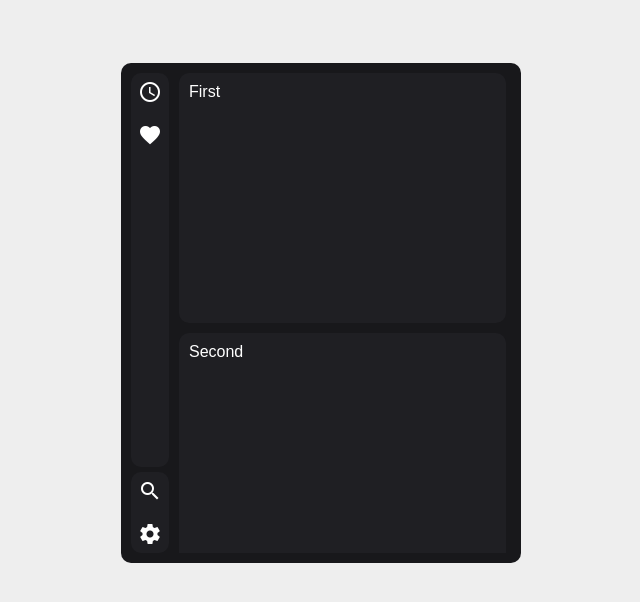
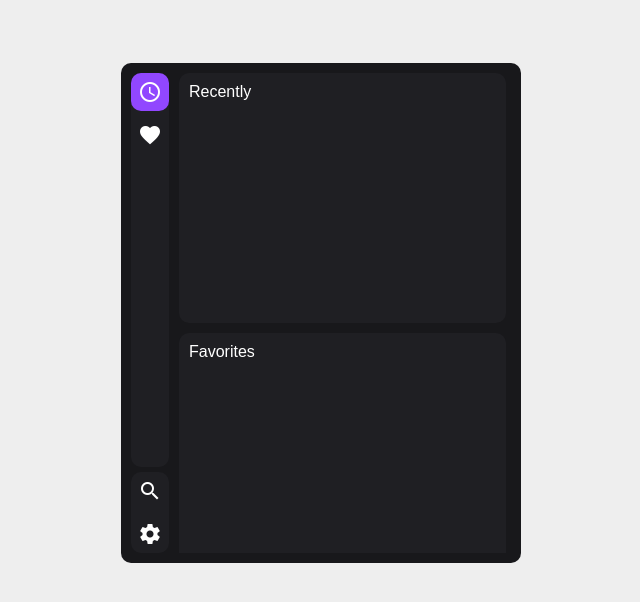
Before and after one commit to 1samson1/monka-app, a Vue app: page / in a window 1280 px wide. Shown: the top 602 px of the page, without its empty margins (319-959 px from the left). Built offline with nearby package versions, Linux system fonts and the light colour scheme.

Commit message:
add switch active nav buttons

```diff
--- a/package.json
+++ b/package.json
@@ -45,6 +45,7 @@
   "dependencies": {
     "@babel/polyfill": "^7.12.1",
     "gsap": "^3.9.0",
+    "mitt": "^3.0.0",
     "vue": "^3.2.26",
     "vuex": "^4.0.2"
   },
--- a/src/App.vue
+++ b/src/App.vue
@@ -1,5 +1,5 @@
 <template>
-    <Navigation @changeActive="onChangeActiveView" />
+    <Navigation />
     <component :is="views[getCurrentView]"></component>
 </template>
 
@@ -9,7 +9,7 @@ import Navigation from '@/components/Navigation.vue'
 import Emotes from '@/views/Emotes.vue'
 import Search from '@/views/Search.vue'
 import Settings from '@/views/Settings.vue'
-import {mapGetters, mapActions} from 'vuex'
+import {mapGetters} from 'vuex'
 
 export default {
     data(){
@@ -22,9 +22,7 @@ export default {
         }
     },
     methods:{
-        ...mapActions([
-            'onChangeActiveView'
-        ])
+
     },
     computed:{
         ...mapGetters([
--- a/src/components/Navigation.vue
+++ b/src/components/Navigation.vue
@@ -1,17 +1,21 @@
 <template>
     <div class="navigation">
-        <div class="nav-section emotes"
-            @click="onChangeActiveView('emotes')
-        ">
-            <NavButton icon="schedule" />
-            <NavButton icon="favorite" />
+        <div class="nav-section emotes" >
+            <NavButton
+                v-for="item in sections"
+
+                :key="item.icon"
+                :icon="item.icon"
+                :active="getActiveSection === item.value && isEmoteSection"
+
+                @click="onClickButtonSection(item.value)"
+            />
         </div>
         <div class="nav-section">
             <NavButton
                 v-for="item in buttons"
 
                 :key="item.icon"
-                :value="icon"
                 :icon="item.icon"
                 :active="getCurrentView === item.icon"
 
@@ -23,12 +27,23 @@
 </template>
 
 <script>
+import { eventBus } from '@/index.js'
 import NavButton from './NavButton.vue'
 import {mapGetters, mapActions} from 'vuex'
 
 export default {
     data(){
         return {
+            sections: [
+                {
+                    icon: 'schedule',
+                    value: 'recently'
+                },
+                {
+                    icon: 'favorite',
+                    value: 'favorites'
+                },
+            ],
             buttons:[
                 {
                     icon: 'search'
@@ -40,16 +55,22 @@ export default {
         }
     },
     methods: {
-        onClickButton(e, t){
-            console.log(e, t);
+        onClickButtonSection(active){
+            this.onChangeActiveView('emotes')
+            this.onChangeActiveSection({active})
         },
         ...mapActions([
-            'onChangeActiveView'
+            'onChangeActiveView',
+            'onChangeActiveSection',
         ])
     },
     computed:{
+        isEmoteSection(){
+            return this.getCurrentView === 'emotes'
+        },
         ...mapGetters([
-            'getCurrentView'
+            'getCurrentView',
+            'getActiveSection',
         ])
     },
     components: {
--- a/src/store/modules/emotes.js
+++ b/src/store/modules/emotes.js
@@ -3,7 +3,7 @@ export default {
         onChangeActiveSection({commit}, {active}){
             if(!active) return;
 
-            commit('changeView', active)
+            commit('changeActiveSection', active)
         }
     },
     mutations:{
@@ -12,7 +12,7 @@ export default {
         }
     },
     state:{
-        activeSection: 'emotes',
+        activeSection: 'recently',
     },
     getters:{
         getActiveSection(state){
--- a/src/styles/main.css
+++ b/src/styles/main.css
@@ -5,7 +5,7 @@
     --bgSec: #1f1f23;
 
     --toHover: #383b42;
-    --toActive: #ae8eff;
+    --toActive: #9147ff;
 
     --scrollbar-size: .4rem;
     --scrollbar-minlength: 1.5rem; /* Minimum length of scrollbar thumb (width of horizontal, height of vertical) */
@@ -79,7 +79,7 @@ body {
 }
 
 #monka .navigation .to-section.active {
-    color: var(--toActive);
+    background: var(--toActive);
 }
 
 /* VIEWS */
--- a/src/views/Emotes.vue
+++ b/src/views/Emotes.vue
@@ -1,23 +1,16 @@
 <template>
     <div class="sections scroll" @scroll="onScroll">
-        <div class="section" data-section="first">First</div>
-        <div class="section" data-section="second">Second</div>
-        <div class="section" data-section="third">Third</div>
-        <div class="section" data-section="fourth">Fourth</div>
-        <div class="section" data-section="fifth">Fifth</div>
+        <div class="section" data-section="recently">Recently</div>
+        <div class="section" data-section="favorites">Favorites</div>
     </div>
 </template>
 
 <script>
+import {mapGetters, mapActions} from 'vuex'
+
 export default {
     mounted(){
 
-    },
-    data(){
-        return {
-            name: 'emotes',
-            currentActive: 'gg',
-        }
     },
     methods:{
         onScroll(e){
@@ -29,16 +22,22 @@ export default {
                 let top = el.offsetTop - 30,
                     bottom = top + el.offsetHeight;
 
-                if (top <= cur_pos && cur_pos < bottom && this.currentActive != el.dataset.section){
-                    this.currentActive = el.dataset.section
-
-                    this.$emit('changeActiveSection', {
-                        active: this.currentActive,
-                        view: this.name
+                if (top <= cur_pos && cur_pos < bottom && this.getActiveSection != el.dataset.section){
+                    this.onChangeActiveSection({
+                        active: el.dataset.section
                     })
                 }
             })
-        }
+        },
+        ...mapActions([
+            'onChangeActiveSection'
+        ]),
+    },
+    computed:{
+        ...mapGetters([
+            'getActiveSection'
+        ])
     }
+
 }
 </script>
```
Also changed, not shown: 1 other file (tests, documents, lock files or other folders).
